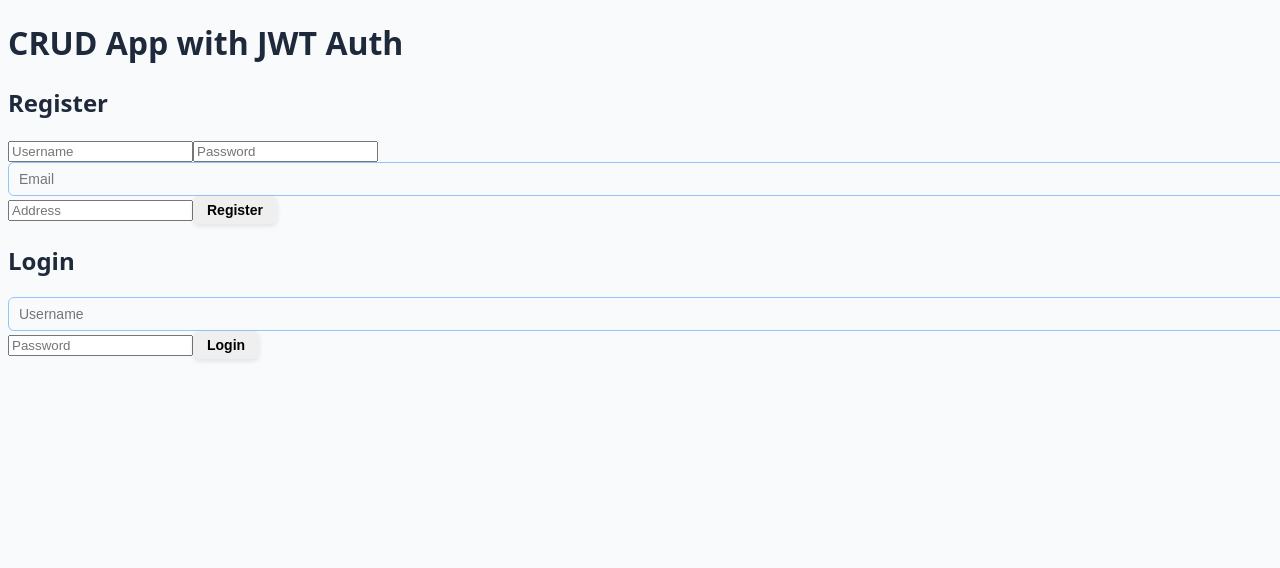
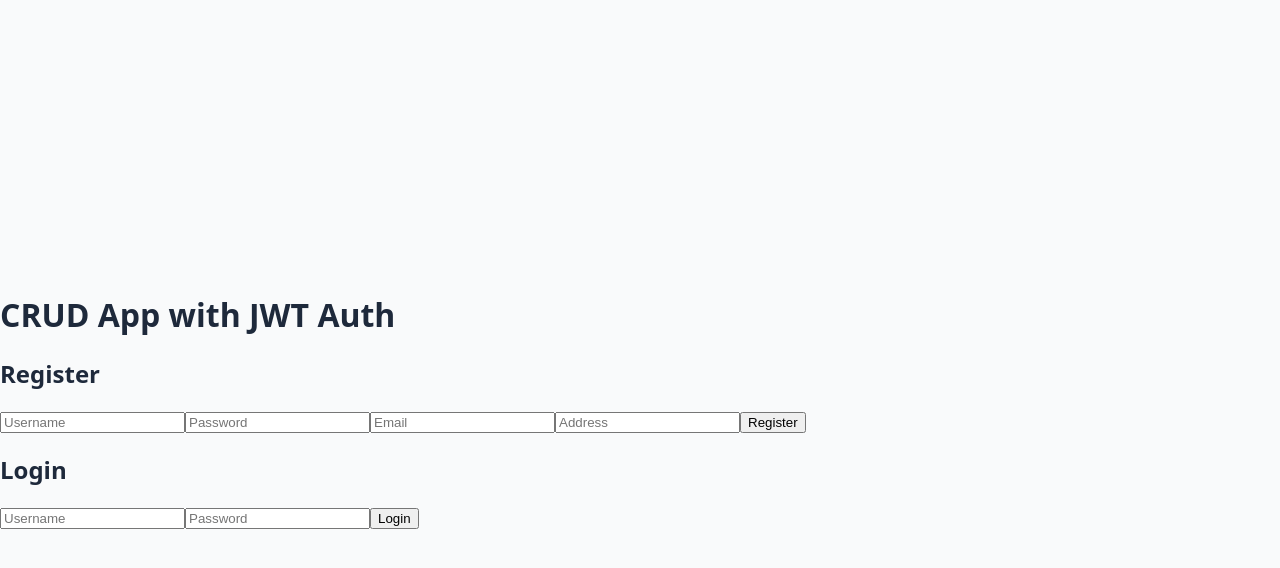
Before and after one commit to tarannumtasfia/crud_frontend, a React (Vite) app: page / in a window 1280 px wide. Shown: the top 568 px of the page. Built offline with nearby package versions, Linux system fonts and the light colour scheme.

Commit message:
commited

```diff
--- a/src/index.css
+++ b/src/index.css
@@ -10,7 +10,7 @@
   font-family: system-ui, Avenir, Helvetica, Arial, sans-serif;
 }
 
-/* body {
+body {
   background-color: #f9fafb;
   color: #1e293b;
   margin: 0;
@@ -18,7 +18,7 @@
   place-items: center;
   min-width: 320px;
   min-height: 100vh;
-} */
+}
 
 /* Container with white background and subtle shadows */
 .table-container {
@@ -86,40 +86,9 @@ td:last-child {
   border-right: none;
 }
 
-/* Input fields */
-input[type="text"],
-input[type="email"] {
-  width: 100%;
-  padding: 8px 10px;
-  font-size: 14px;
-  border: 1.5px solid #93c5fd; /* light blue */
-  border-radius: 6px;
-  outline-offset: 2px;
-  outline-color: transparent;
-  transition: outline-color 0.2s ease, border-color 0.2s ease;
-  background-color: #f9fafb;
-  color: #1e293b;
-}
-
-input[type="text"]:focus,
-input[type="email"]:focus {
-  border-color: #3b82f6; /* blue */
-  outline-color: #bfdbfe; /* light blue */
-  background-color: #ffffff;
-}
 
 /* Buttons base */
-button {
-  padding: 6px 14px;
-  border: none;
-  border-radius: 6px;
-  font-size: 14px;
-  cursor: pointer;
-  transition: background-color 0.3s ease;
-  color: black;
-  font-weight: 600;
-  box-shadow: 0 2px 5px rgb(0 0 0 / 0.1);
-}
+
 
 /* Edit button - bright blue */
 .edit-btn {
```
